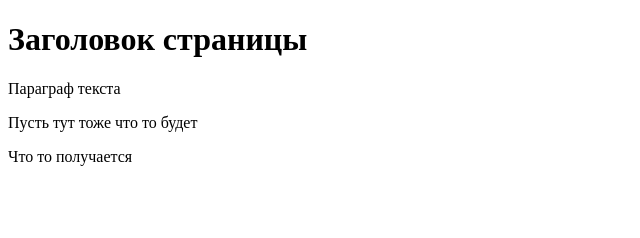
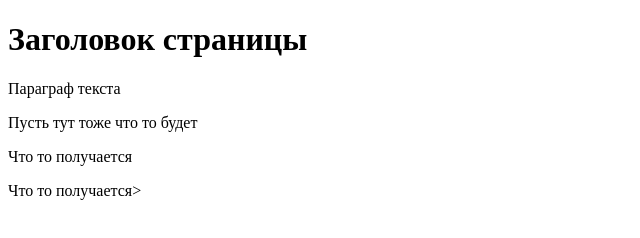
Before and after one commit to Valeriya132000/Art-Space, a plain HTML site: page index.html in a window 1280 px wide. Shown: the whole page, without its empty margins (0-640 px from the left). Drawn offline with Linux system fonts and the light colour scheme.

Commit message:
Изменила

```diff
--- a/index.html
+++ b/index.html
@@ -11,6 +11,6 @@
     <p title = "Подсказка для параграфа вот сюда жми">Параграф текста</p>
     <p title = "Привет">Пусть тут тоже что то будет</p>
     <p title = "Здрасьте"> Что то получается</p>
-
+    <p title = "Здрасьте"> Что то получается></p>
 </body>
 </html>
```
